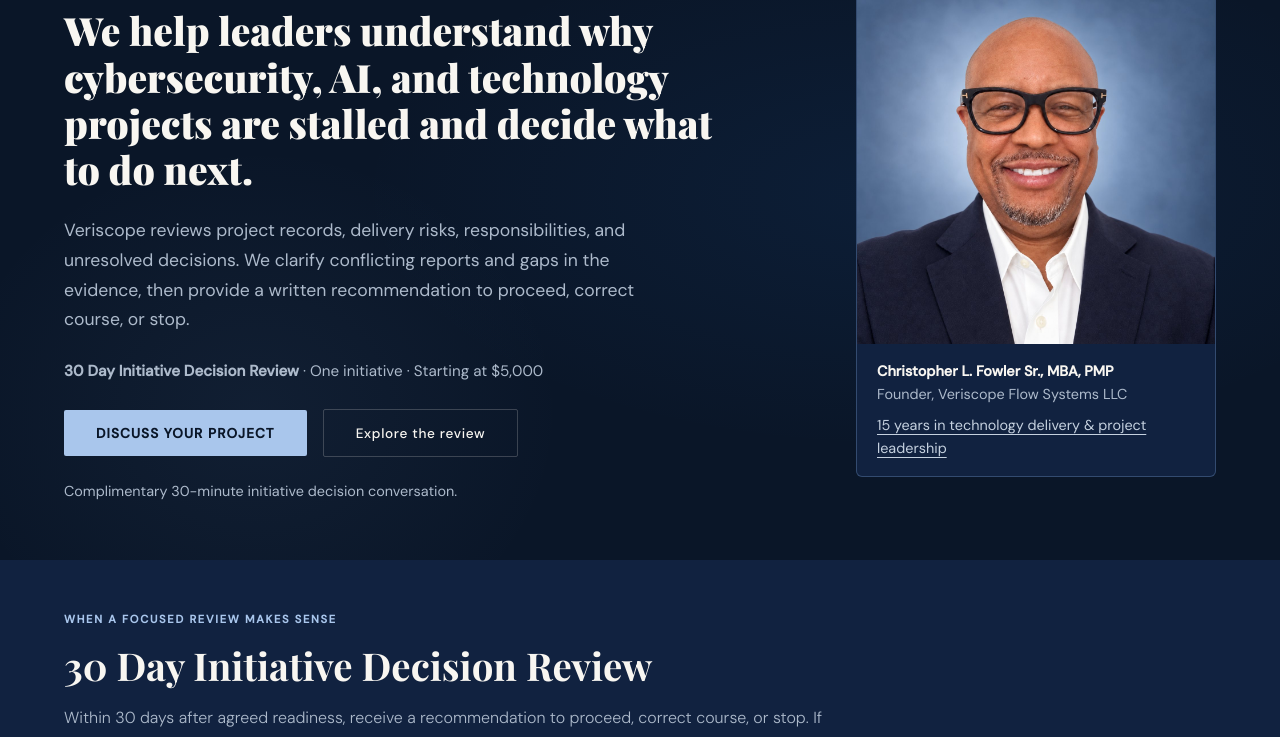
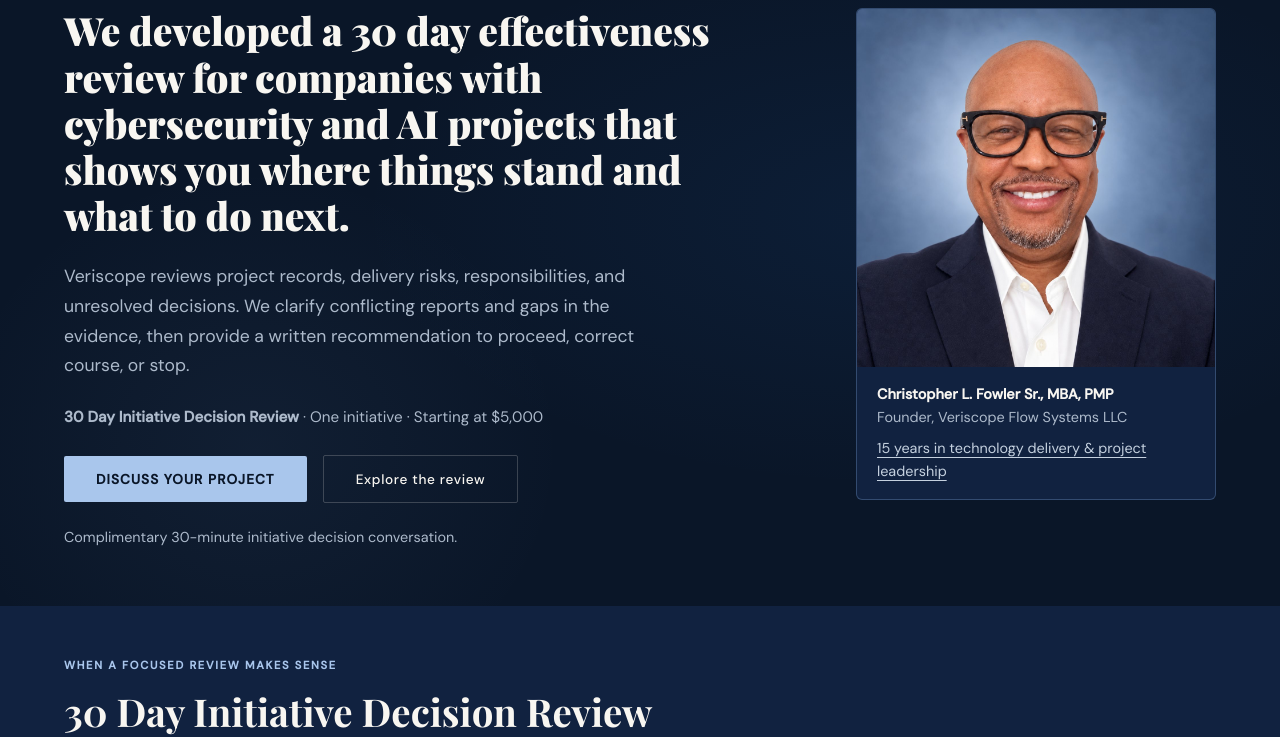
Before and after one commit to Cfowleritexec/veriscopeflowsystems, a plain HTML site: page index.html in a window 1280 px wide. Shown: the part 178-915 px from the top of the page. Drawn offline with nearby package versions, Linux system fonts and the light colour scheme.

Commit message:
Update homepage introduction to approved effectiveness review wording

```diff
--- a/index.html
+++ b/index.html
@@ -7,7 +7,7 @@
 <link rel="icon" href="assets/favicon.svg" type="image/svg+xml"/>
 <meta content="width=device-width, initial-scale=1.0" name="viewport"/>
 <title>Cybersecurity, AI, and Technology Project Reviews | Veriscope</title>
-<meta name="description" content="We help leaders understand why cybersecurity, AI, and technology projects are stalled and decide what to do next. Independent review starting at $5,000."/>
+<meta name="description" content="We developed a 30 day effectiveness review for companies with cybersecurity and AI projects that shows you where things stand and what to do next. Independent review starting at $5,000."/>
 <link href="https://fonts.googleapis.com/css2?family=Playfair+Display:wght@400;700;900&amp;family=DM+Sans:wght@300;400;500&amp;display=swap" rel="stylesheet"/>
 <style>
   *, *::before, *::after { box-sizing: border-box; margin: 0; padding: 0; }
@@ -910,7 +910,7 @@ nav .nav-cta, .btn-primary, .btn-full { min-height: 44px; display: inline-flex;
 
 <link href="https://veriscopeflowsystems.com/" rel="canonical"/>
 <meta content="Cybersecurity, AI and Technology Decision Reviews | Veriscope" property="og:title"/>
-<meta property="og:description" content="We help leaders understand why cybersecurity, AI, and technology projects are stalled and decide what to do next. Independent review starting at $5,000."/>
+<meta property="og:description" content="We developed a 30 day effectiveness review for companies with cybersecurity and AI projects that shows you where things stand and what to do next. Independent review starting at $5,000."/>
 <meta content="https://veriscopeflowsystems.com/" property="og:url"/>
 <meta content="website" property="og:type"/>
 <meta property="og:site_name" content="Veriscope Flow Systems"/>
@@ -925,7 +925,7 @@ nav .nav-cta, .btn-primary, .btn-full { min-height: 44px; display: inline-flex;
 <main id="main">
 <section class="hero"><div class="hero-grid"><div>
 <p class="brand-promise" style="font-size:1.15rem;line-height:1.6;color:var(--gold-light);margin-bottom:1.25rem;max-width:590px">Independent project reviews and decision advisory</p>
-<h1>We help leaders understand why cybersecurity, AI, and technology projects are stalled and decide what to do next.</h1>
+<h1>We developed a 30 day effectiveness review for companies with cybersecurity and AI projects that shows you where things stand and what to do next.</h1>
 <p class="hero-sub">Veriscope reviews project records, delivery risks, responsibilities, and unresolved decisions. We clarify conflicting reports and gaps in the evidence, then provide a written recommendation to proceed, correct course, or stop.</p>
 <p class="hero-sub" style="font-size:.95rem"><strong>30 Day Initiative Decision Review</strong> · One initiative · Starting at $5,000</p>
 <div class="hero-actions"><a class="btn-primary" href="https://calendly.com/cfowler-itexec/30min" rel="noopener noreferrer" target="_blank">Discuss your project</a><a class="btn-ghost" href="#how">Explore the review</a></div>
```
